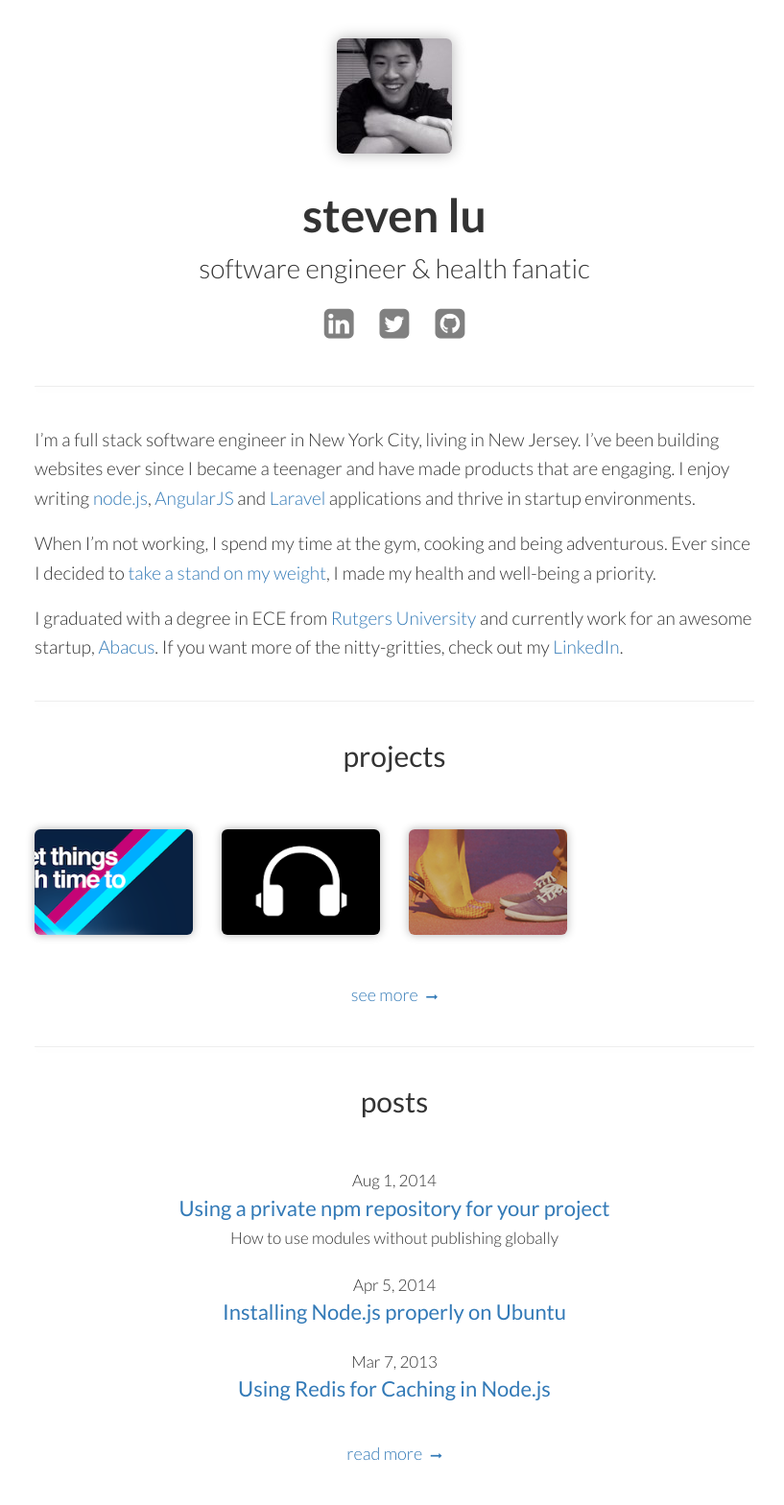
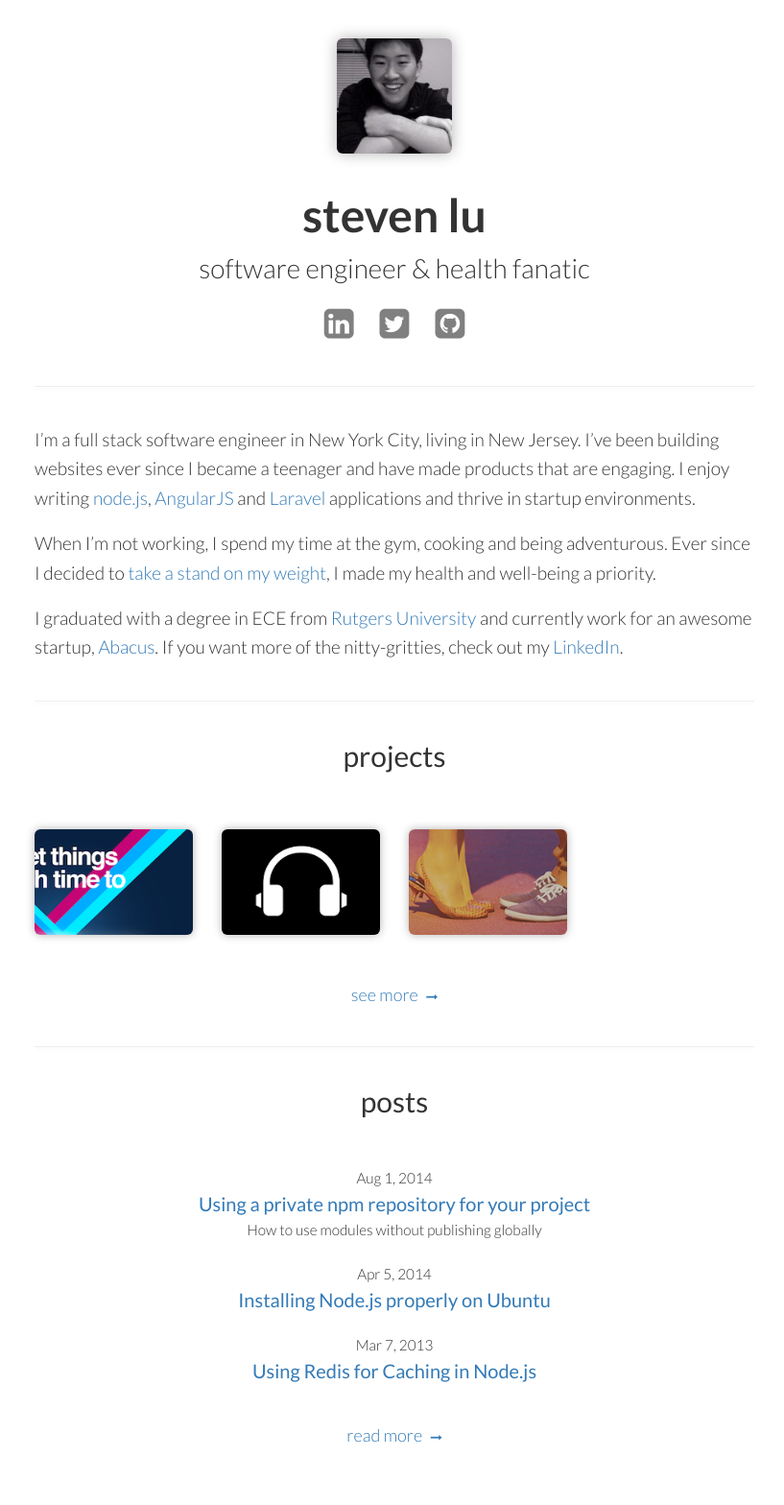
Before and after one commit to sjlu/sjlu.github.io, a Jekyll site: the page built from index.html, in a window 1280 px wide. Shown: the whole page at 96% size, without its empty margins (229-1046 px from the left). Built offline with Jekyll 4.4.1, drawn with Linux system fonts in a browser that asks for light colours; nearby versions of some CDN libraries.

Commit message:
Paragraph styling.

```diff
--- a/css/main.scss
+++ b/css/main.scss
@@ -16,7 +16,7 @@
     margin: 0;
   }
 
-  box-shadow: rgba(238,238,238,1) 0 2px 8px;
+  box-shadow: rgba(238,238,238,1) 0 2px 4px;
 }
 
 nav {
@@ -143,10 +143,10 @@
   .headline {
     margin: 20px 0;
 
-    font-size: 20px;
+    font-size: 18px;
 
     .title {
-      font-size: 22px;
+      font-size: 20px;
       font-weight: 400;
     }
 
@@ -200,7 +200,8 @@
     p {
       font-family: "Merriweather", sans-serif;
       font-weight: 300;
-      font-size: 16px;
+      font-size: 14px;
+      line-height: 1.8;
     }
 
     pre {
```
